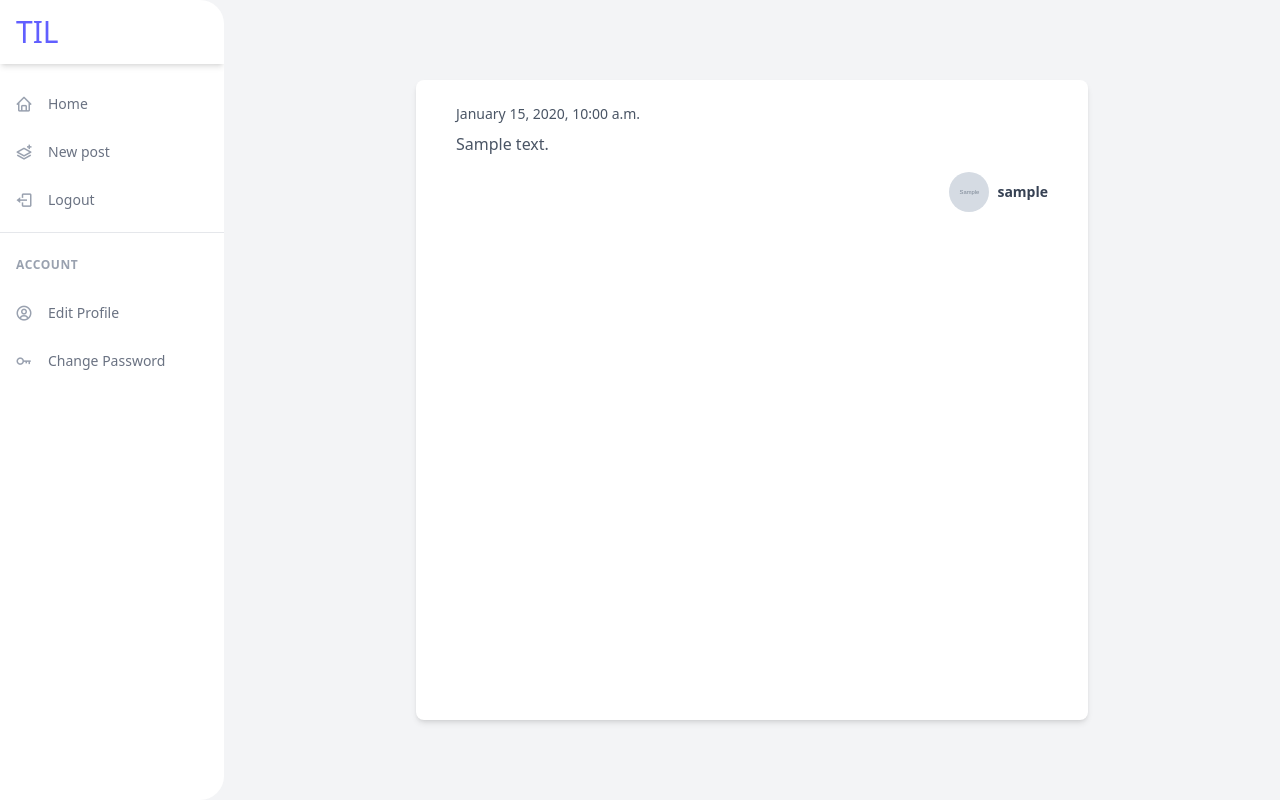
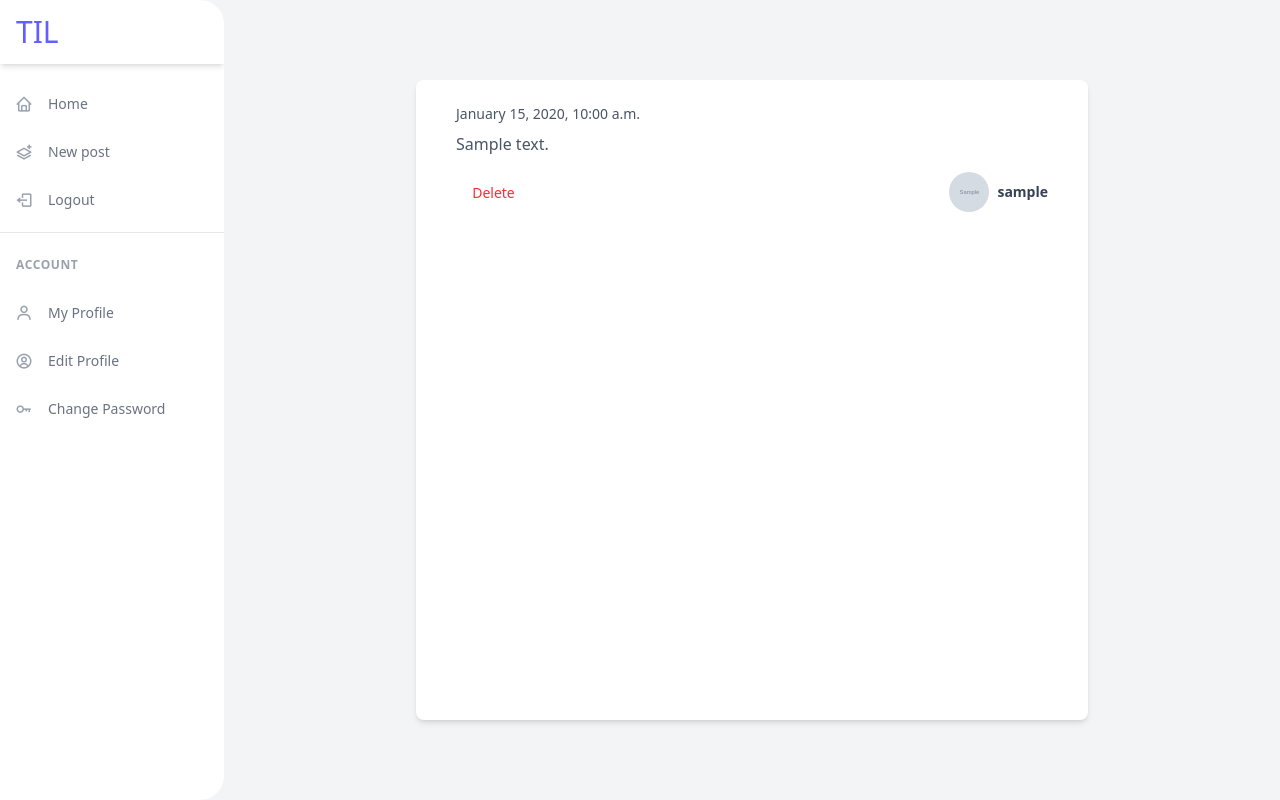
Before and after one commit to luigiay1123/django2nd, a Django app: page /1/ in a window 1280 px wide. Run offline with Django 5.2, Linux system fonts and the light colour scheme; a user stored in the database is signed in; tables that the repository leaves empty hold one stand-in row (values such as "Sample post"); grey boxes marked "Sample" are stand-in pictures; some libraries are stand-ins or nearby versions.

Commit message:
49. Adding delete button on posts

```diff
--- a/feed/urls.py
+++ b/feed/urls.py
@@ -6,5 +6,6 @@ app_name = "feed"
 urlpatterns = [
     path("", views.HomePage.as_view(), name="index"),
     path("<int:pk>/", views.PostDetailView.as_view(), name="detail"),
+    path("<int:pk>/delete", views.DeletePostView.as_view(), name="delete"),
     path("new/", views.CreateNewPost.as_view(), name="new_post")
 ]
--- a/feed/views.py
+++ b/feed/views.py
@@ -1,7 +1,9 @@
+from django.views import View
 from django.views.generic import DetailView, TemplateView
 from django.views.generic.edit import CreateView
 from django.contrib.auth.mixins import LoginRequiredMixin
-from django.shortcuts import render
+from django.http import HttpResponseForbidden
+from django.shortcuts import render, redirect, get_object_or_404
 from followers.models import Follower
 from .models import Post
 # from django.shortcuts import render
@@ -68,3 +70,13 @@ class CreateNewPost(LoginRequiredMixin, CreateView):
       },
       content_type="application/html"
     )
+
+class DeletePostView(LoginRequiredMixin, View):
+  http_method_names = ["post"]
+
+  def post(self, request, *args, **kwargs):
+    post = get_object_or_404(Post, pk=kwargs['pk'])
+    if post.author != request.user:
+      return HttpResponseForbidden("You can't delete someone else's post.")
+    post.delete()
+    return redirect('feed:index')
--- a/til/templates/base.html
+++ b/til/templates/base.html
@@ -52,6 +52,12 @@
           {% endif %}
           <li class="border-t border-gray-200 mt-2 pt-2">
             <span class="flex flex-row items-center h-12 text-gray-400 text-xs font-semibold uppercase tracking-wider px-4">Account</span>
+          </li>
+          <li>
+            <a href="{% url 'profiles:detail' request.user.username %}" class="flex flex-row items-center h-12 transform hover:translate-x-2 transition-transform ease-in duration-200 text-gray-500 hover:text-gray-800">
+              <span class="inline-flex items-center justify-center h-12 w-12 text-lg text-gray-400"><i class="bx bx-user"></i></span>
+              <span class="text-sm font-medium">My Profile</span>
+            </a>
           </li>
           <li>
             <a href="{% url 'profiles:edit' %}" class="flex flex-row items-center h-12 transform hover:translate-x-2 transition-transform ease-in duration-200 text-gray-500 hover:text-gray-800">
--- a/til/templates/includes/post.html
+++ b/til/templates/includes/post.html
@@ -8,13 +8,21 @@
     <p class="mt-2 text-gray-600">{{ post.text }}</p>
   </div>
   <div class="flex justify-between items-center mt-4">
-    {% if show_detail_link %}
+    <div class="flex items-center space-x-3">
+      {% if show_detail_link %}
       <a class="text-blue-600 hover:underline text-sm" href="{% url 'feed:detail' post.id %}">
         Read more
       </a>
-    {% else %}
+      {% else %}
       <span>&nbsp;</span>
-    {% endif %}
+      {% endif %}
+      {% if request.user == post.author %}
+      <form method="post" action="{% url 'feed:delete' post.id %}" onsubmit="return confirm('Are you sure you want to delete this post?');">
+        {% csrf_token %}
+        <button type="submit" class="text-red-500 hover:text-red-700 text-sm font-medium">Delete</button>
+      </form>
+      {% endif %}
+    </div>
     <div>
       <a class="flex items-center" href="{% url 'profiles:detail' post.author.username %}">
         {% thumbnail post.author.profile.image "40x40" crop="center" as im %}
```
